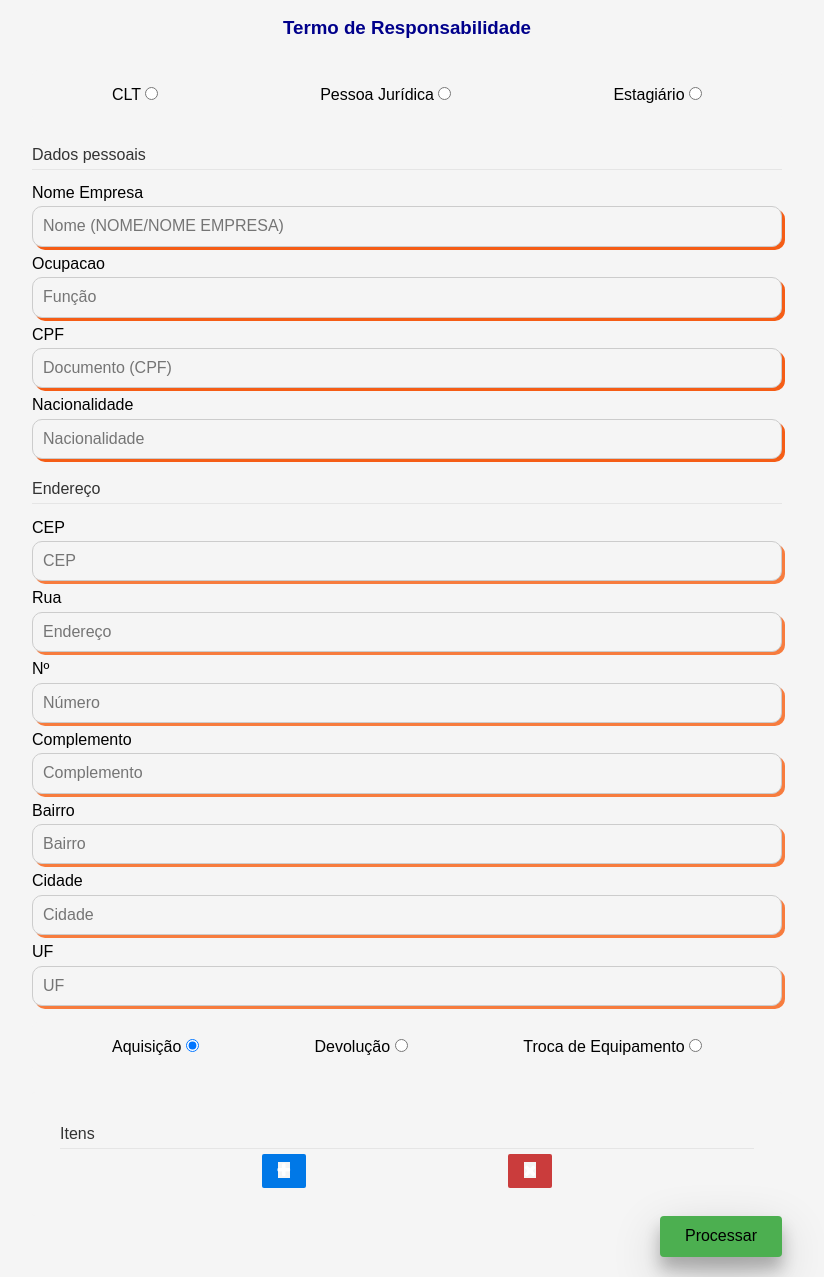
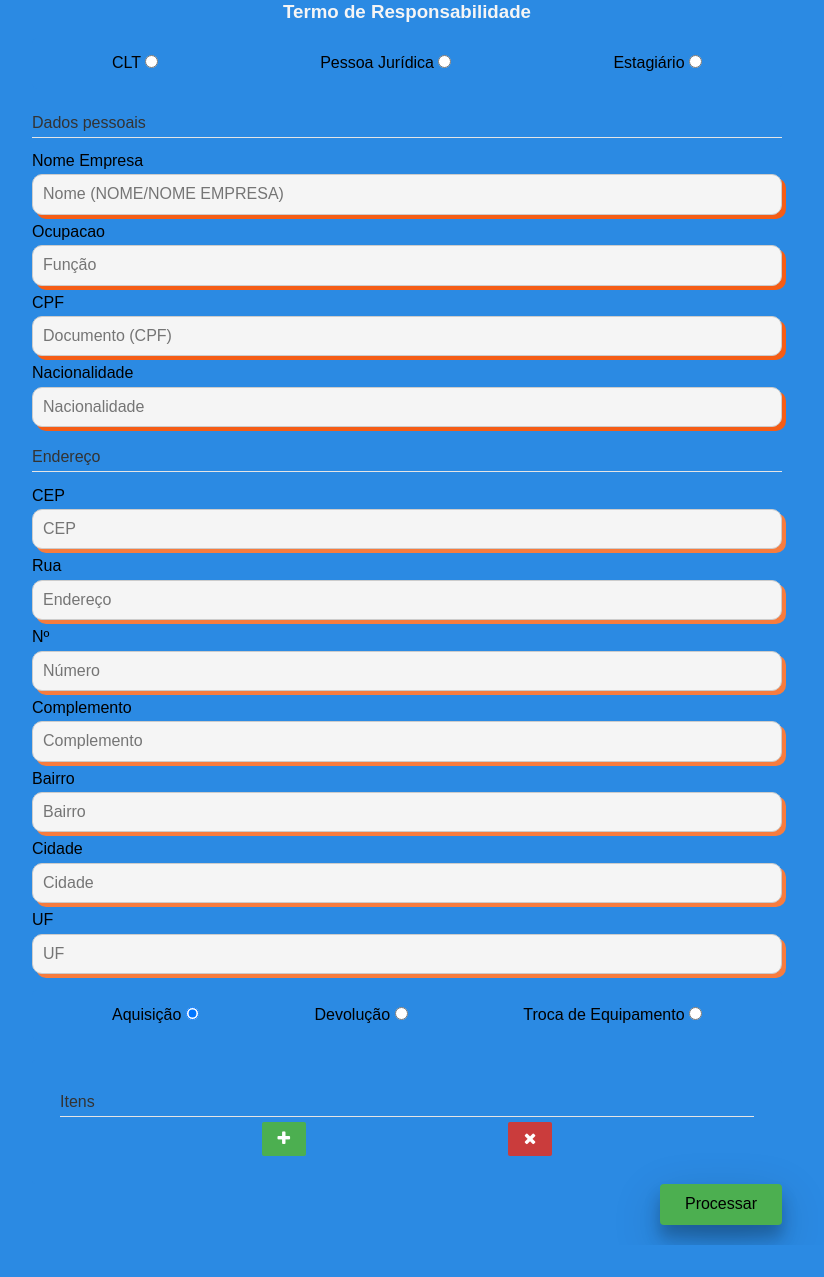
Before and after one commit to Joao13Neves/formTermos, a plain HTML site: page pages/form/index.html in a window 1280 px wide. Shown: the part 88-1365 px from the top of the page, without its empty margins (233-1057 px from the left). After the commit the page ends 1333 px from the top, so only its background shows below. Drawn offline with nearby package versions, Linux system fonts and the light colour scheme.

Commit message:
change style on css

```diff
--- a/pages/form/index.html
+++ b/pages/form/index.html
@@ -21,7 +21,7 @@
 
     <div class="main-wrapper">
         <div>
-            <h1 id="title">Modal Gestão & Resultados Ltda</h1>
+            <h1 id="title">ModalGR</h1>
             <h3>Termo de Responsabilidade</h3>
             <div class="contract-type" id="contract-type">
                 <div>
@@ -221,7 +221,7 @@
                         <legend>Itens</legend>
                         <div class="add-row">
                             <button
-                                class="pure-button pure-button-primary"
+                                class="pure-button"
                                 onclick="CreateField.createInput(event)"
                                 class="addBtn"
                                 ><i class="fa fa-plus" aria-hidden="true"></i>
--- a/pages/form/styles.css
+++ b/pages/form/styles.css
@@ -2,7 +2,7 @@
     margin: 0;
     padding: 0;
     box-sizing: border-box;
-    background-color: whitesmoke;
+    background-color: #2b8ae3;
 }
 
 textarea:focus, input:focus{
@@ -10,7 +10,7 @@ textarea:focus, input:focus{
 }
 
 .main-wrapper {
-    background-color: whitesmoke;
+    background-color: #2b8ae3;
     max-width: 50rem;
     margin: 20px auto;
     padding: 0 2rem;
@@ -22,17 +22,17 @@ textarea:focus, input:focus{
  h1 {
     text-align: center;
     margin: 1rem 0;
-    color: #00008B;
+    color: whitesmoke;
 }
 
 h3{
     text-align: center;
-    margin: 2rem 0;
-    color: #00008B;
+    margin: 1rem 0;
+    color: whitesmoke;
 }
 
-#tipo-contrato {
-
+input {
+    background-color: whitesmoke;
 }
 
 #name {
@@ -40,7 +40,7 @@ h3{
     padding: 10px;
     width: 750px;
     border-radius: 10px;
-    box-shadow: 3px 3px  0px #f55d16;
+    box-shadow: 4px 4px  0px #f55d16;
 }
 
 #ocupacao {
@@ -48,7 +48,7 @@ h3{
     padding: 10px;
     width: 750px;
     border-radius: 10px;
-    box-shadow: 3px 3px  0px #f55d16;
+    box-shadow: 4px 4px  0px #f55d16;
 }
 
 #cpf {
@@ -56,7 +56,7 @@ h3{
     padding: 10px;
     width: 750px;
     border-radius: 10px;
-    box-shadow: 3px 3px  0px #f55d16;
+    box-shadow: 4px 4px  0px #f55d16;
 }
 
 #cnpj {
@@ -64,7 +64,7 @@ h3{
     padding: 10px;
     width: 750px;
     border-radius: 10px;
-    box-shadow: 3px 3px  0px #f55d16;
+    box-shadow: 4px 4px  0px #f55d16;
 }
 
 #nacionalidade {
@@ -72,7 +72,7 @@ h3{
     padding: 10px;
     width: 750px;
     border-radius: 10px;
-    box-shadow: 3px 3px  0px #f55d16;
+    box-shadow: 4px 4px  0px #f55d16;
 }
 
 #cep {
@@ -80,7 +80,7 @@ h3{
     padding: 10px;
     width: 750px;
     border-radius: 10px;
-    box-shadow: 3px 3px  0px #f77c3e;
+    box-shadow: 4px 4px  0px #f77c3e;
 }
 
 #rua {
@@ -88,7 +88,7 @@ h3{
     padding: 10px;
     width: 750px;
     border-radius: 10px;
-    box-shadow: 3px 3px  0px #f77c3e;
+    box-shadow: 4px 4px  0px #f77c3e;
 }
 
 #numero {
@@ -96,7 +96,7 @@ h3{
     padding: 10px;
     width: 750px;
     border-radius: 10px;
-    box-shadow: 3px 3px  0px #f77c3e;
+    box-shadow: 4px 4px  0px #f77c3e;
 }
 
 #complemento {
@@ -104,7 +104,7 @@ h3{
     padding: 10px;
     width: 750px;
     border-radius: 10px;
-    box-shadow: 3px 3px  0px #f77c3e;
+    box-shadow: 4px 4px  0px #f77c3e;
 }
 
 #bairro {
@@ -112,7 +112,7 @@ h3{
     padding: 10px;
     width: 750px;
     border-radius: 10px;
-    box-shadow: 3px 3px  0px #f77c3e;
+    box-shadow: 4px 4px  0px #f77c3e;
 }
 
 #cidade {
@@ -120,7 +120,7 @@ h3{
     padding: 10px;
     width: 750px;
     border-radius: 10px;
-    box-shadow: 3px 3px  0px #f77c3e;
+    box-shadow: 4px 4px  0px #f77c3e;
 }
 
 #uf {
@@ -128,7 +128,7 @@ h3{
     padding: 10px;
     width: 750px;
     border-radius: 10px;
-    box-shadow: 3px 3px  0px #f77c3e;
+    box-shadow: 4px 4px  0px #f77c3e;
 }
 
 .contract-type {
@@ -212,6 +212,16 @@ h3{
     justify-content: flex-end;
     flex-wrap: wrap;
 }
+
+.pure-button {
+    color: white;
+    background-color: #4CAF50;
+}
+
+.fa, .fa-plus {
+    background-color: transparent;
+}
+
 .btn-process {
     background-color: #4CAF50;
     color: black;
```
